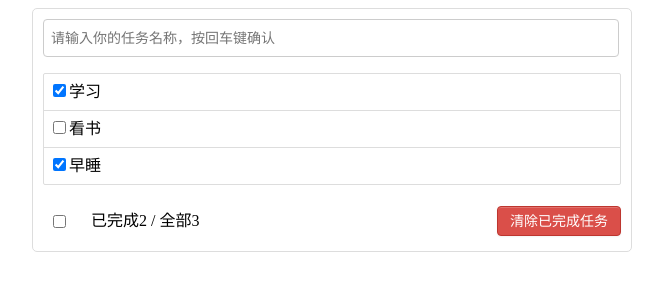
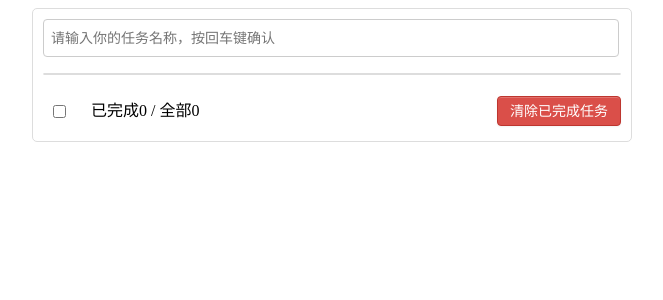
Before and after one commit to liwencang/todolist, a Vue app in the folder todolist/: page / in a window 1280 px wide. Shown: the top 300 px of the page, without its empty margins (308-971 px from the left). Built offline with nearby package versions, Linux system fonts and the light colour scheme.

Commit message:
localstorage

```diff
--- a/todolist/src/App.vue
+++ b/todolist/src/App.vue
@@ -34,11 +34,7 @@
   },
   data() {
     return {
-      todos: [
-        { id: "001", title: "学习", completed: true },
-        { id: "002", title: "看书", completed: false },
-        { id: "003", title: "早睡", completed: true },
-      ],
+      todos: JSON.parse(localStorage.getItem('todos'))|| [],
     };
   },
   methods: {
@@ -70,6 +66,16 @@
       })
     },
   },
+  watch: {
+    todos:{
+      deep:true,
+      handler(value){
+        console.log(value);
+        localStorage.setItem('todos',JSON.stringify(value))
+
+      }
+    }
+  }
 };
 </script>
 
```
